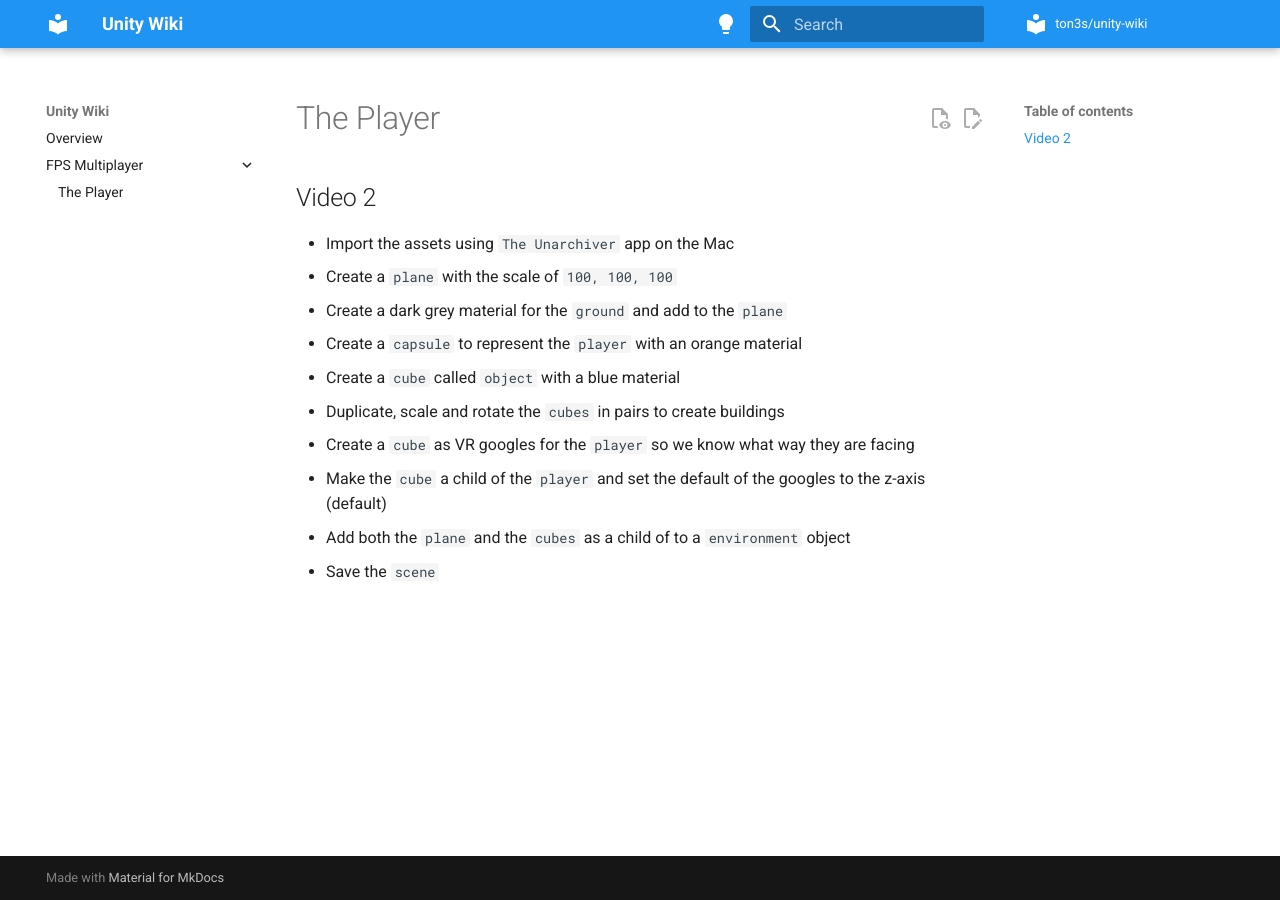
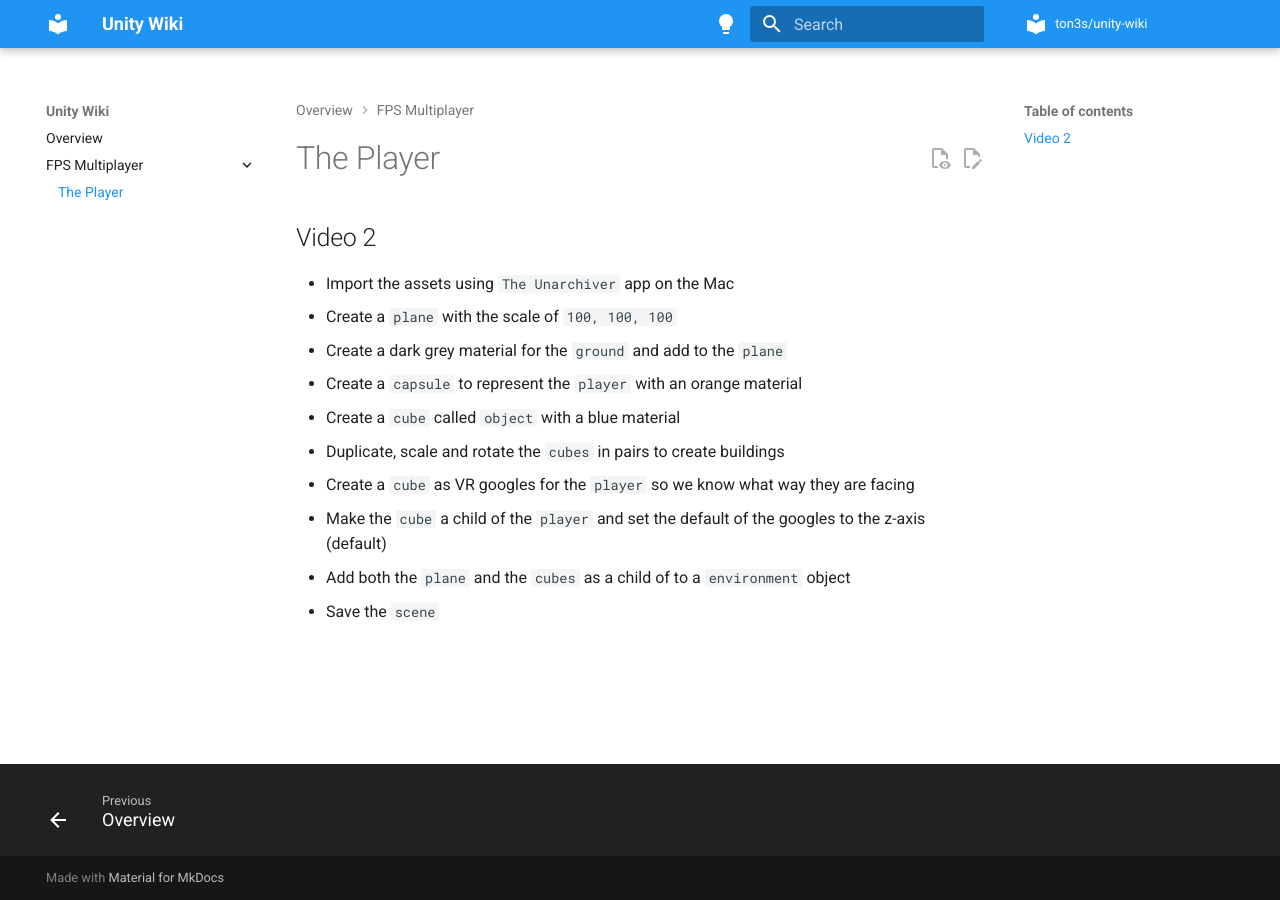
Before and after one commit to ton3s/unity-wiki, an MkDocs documentation site: the page built from docs/the-player.md, in a window 1280 px wide. Built offline with MkDocs 1.6.1 and Material for MkDocs 9.7.7, drawn with Linux system fonts in a browser that asks for light colours; some of the changed lines change nothing that is shown.

Commit message:
Change navigation

```diff
--- a/mkdocs.yml
+++ b/mkdocs.yml
@@ -521,4 +521,4 @@ markdown_extensions:
 nav:
   - Overview: index.md
   - FPS Multiplayer:
-      - The Player: ./fps-multplayer/the-player.md
+      - The Player: the-player.md
```
Also changed, not shown: docs/the-player.md (renamed from docs/fps-multiplayer/the-player.md).
